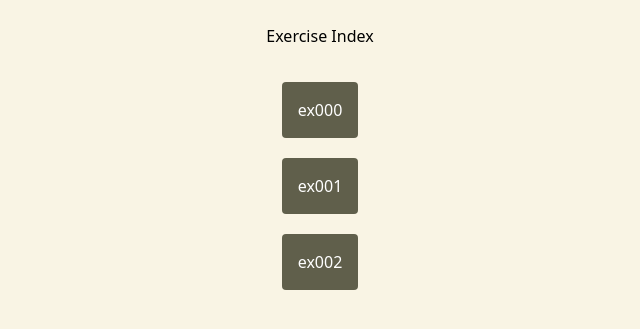
After one commit to diegorezm/php_moderno, a PHP site: page / in a window 1280 px wide. The commit adds this page. Shown: the top 329 px of the page, without its empty margins (320-960 px from the left). Run offline with PHP 8.4, Linux system fonts and the light colour scheme.

Commit message:
exercises page + styles + ex1

```diff
--- /dev/null
+++ b/index.php
@@ -0,0 +1,31 @@
+<!DOCTYPE html>
+<html lang="en">
+
+<head>
+  <meta charset="UTF-8">
+  <meta name="viewport" content="width=device-width, initial-scale=1.0">
+  <link rel="stylesheet" href="/style.css">
+  <title>Exercise Index</title>
+</head>
+
+<body>
+  <div class="container">
+    <h1 class="title">Exercise Index</h1>
+    <ul class="exercise-list">
+      <?php
+      $files = scandir("./");
+      if ($files !== false && count($files) > 0) {
+        foreach ($files as $file) {
+          if ($file !== '.' && $file !== '..' && substr($file, 0, 2) == "ex") {
+            echo "<li class='exercise-item'><a class='btn btn-primary' href='" . $file . "'>" . $file . "</a></li>";
+          }
+        }
+      } else {
+        echo "<li class='exercise-item'>No exercises found.</li>";
+      }
+      ?>
+    </ul>
+  </div>
+</body>
+
+</html>
--- /dev/null
+++ b/style.css
@@ -0,0 +1,228 @@
+@import url('https://fonts.googleapis.com/css2?family=JetBrains+Mono:ital,wght@0,100..800;1,100..800&display=swap');
+
+html,
+body,
+div,
+span,
+applet,
+object,
+iframe,
+h1,
+h2,
+h3,
+h4,
+h5,
+h6,
+p,
+blockquote,
+pre,
+a,
+abbr,
+acronym,
+address,
+big,
+cite,
+code,
+del,
+dfn,
+em,
+img,
+ins,
+kbd,
+q,
+s,
+samp,
+small,
+strike,
+strong,
+sub,
+sup,
+tt,
+var,
+b,
+u,
+i,
+center,
+dl,
+dt,
+dd,
+ol,
+ul,
+li,
+fieldset,
+form,
+label,
+legend,
+table,
+caption,
+tbody,
+tfoot,
+thead,
+tr,
+th,
+td,
+article,
+aside,
+canvas,
+details,
+embed,
+figure,
+figcaption,
+footer,
+header,
+hgroup,
+menu,
+nav,
+output,
+ruby,
+section,
+summary,
+time,
+mark,
+audio,
+video {
+     margin: 0;
+     padding: 0;
+     border: 0;
+     font-size: 100%;
+     font: inherit;
+     vertical-align: baseline;
+}
+
+/* HTML5 display-role reset for older browsers */
+article,
+aside,
+details,
+figcaption,
+figure,
+footer,
+header,
+hgroup,
+menu,
+nav,
+section {
+     display: block;
+}
+
+body {
+     line-height: 1;
+}
+
+ol,
+ul {
+     list-style: none;
+}
+
+blockquote,
+q {
+     quotes: none;
+}
+
+blockquote:before,
+blockquote:after,
+q:before,
+q:after {
+     content: '';
+     content: none;
+}
+
+table {
+     border-collapse: collapse;
+     border-spacing: 0;
+}
+
+:root {
+     --background: #f9f4e4;
+     --foreground: #000000;
+     --red: #fff;
+     --primary: #605f4b;
+     --secondary: #9c9e80;
+     --muted: #e0dbcd;
+     --padding: 24px;
+     --padding-sm: 16px;
+     --radius: 4px;
+}
+
+html,
+body {
+     font-family: 'JetBrainsMono', system-ui, -apple-system, BlinkMacSystemFont, 'Segoe UI', Roboto, Oxygen, Ubuntu, Cantarell, 'Open Sans', 'Helvetica Neue', sans-serif;
+     background-color: var(--background);
+     color: var(--foreground);
+     font-size: 16px;
+     line-height: 1.5;
+     font-weight: 500;
+     scroll-behavior: smooth;
+     margin: 0;
+     padding: 0;
+}
+
+.container {
+     max-width: 1200px;
+     margin: 0 auto;
+     padding: var(--padding);
+}
+
+.title {
+     text-align: center;
+     margin-bottom: var(--padding);
+}
+
+.exercise-list {
+     list-style-type: none;
+     padding: 0;
+     display: flex;
+     justify-content: center;
+     align-items: center;
+     flex-direction: column;
+}
+
+.exercise-item {
+     margin: 10px 0;
+}
+
+.btn {
+     display: inline-block;
+     padding: var(--padding-sm);
+     text-decoration: none;
+     border-radius: var(--radius);
+     transition: background-color 0.3s, color 0.3s;
+}
+
+.btn-primary {
+     background-color: var(--primary);
+     color: var(--red);
+}
+
+.btn-primary:hover {
+     background-color: var(--secondary);
+     color: var(--foreground);
+}
+
+.btn-secondary {
+     background-color: var(--secondary);
+     color: var(--foreground);
+}
+
+.btn-secondary:hover {
+     background-color: var(--primary);
+     color: var(--red);
+}
+
+.btn-outline {
+     border: 2px solid var(--primary);
+     color: var(--primary);
+     background-color: transparent;
+}
+
+.btn-outline:hover {
+     background-color: var(--primary);
+     color: var(--red);
+}
+
+.bg-background {
+     background-color: var(--background);
+}
+
+.muted {
+     color: var(--muted);
+}
```
Also changed, not shown: ex000/index.php (+6 -4 lines), ex001/index.php (added, +15 -0 lines), ex002/index.php (added, +11 -0 lines).
